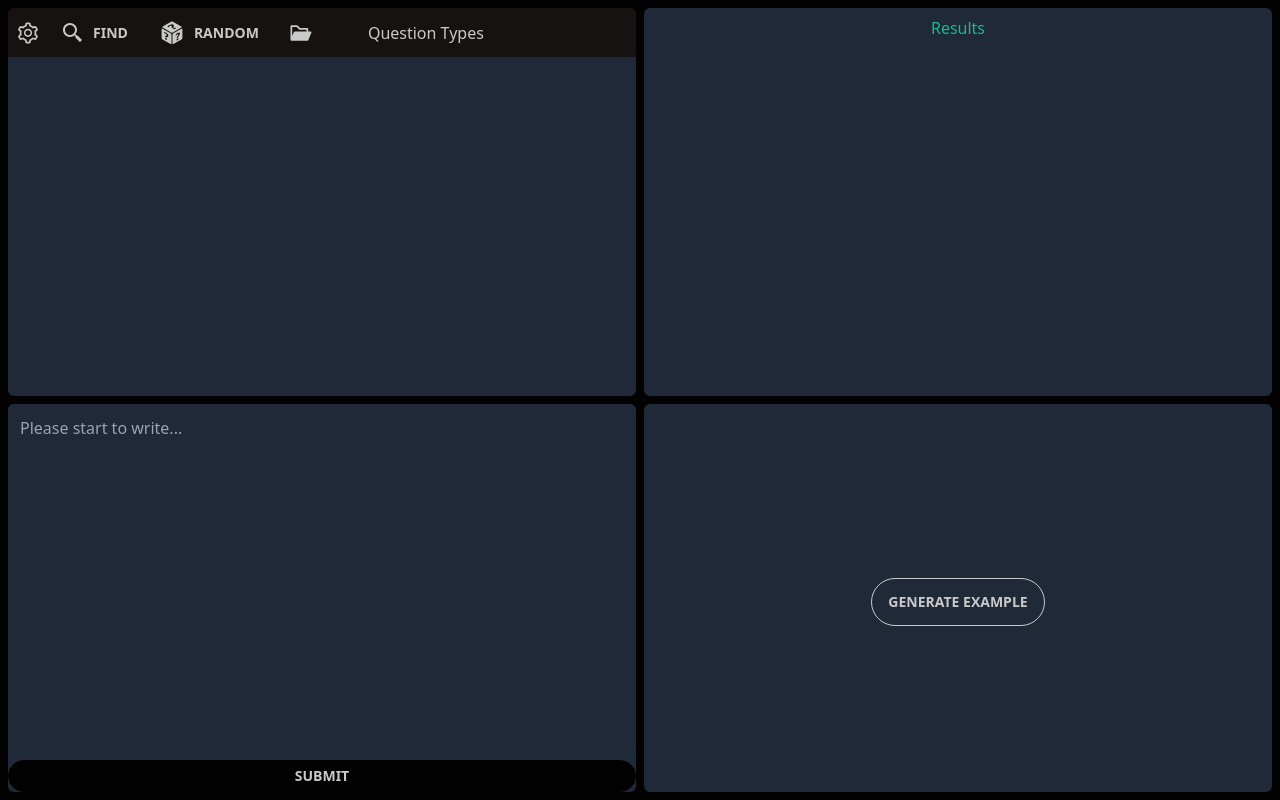
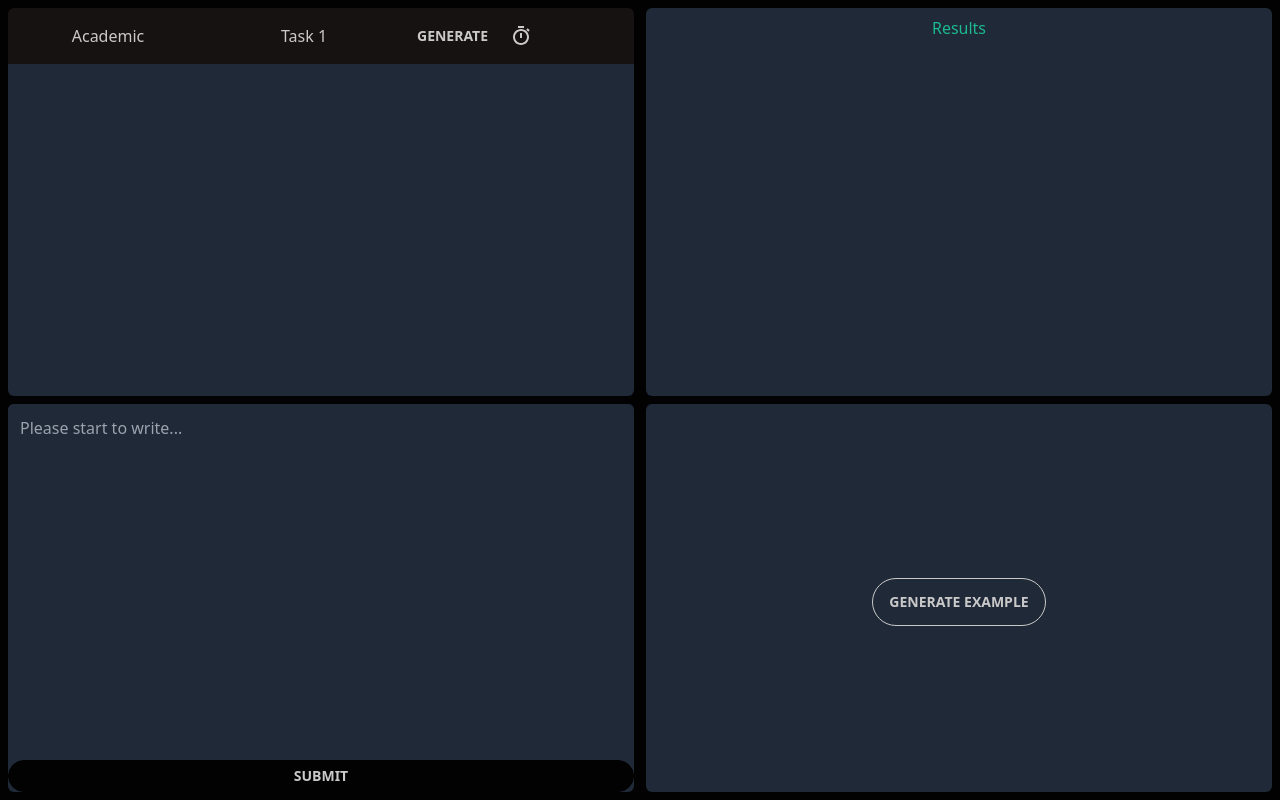
Before and after one commit to ragoncatalyst/ragonchat, a Next.js app: page / in a window 1280 px wide. Built offline with nearby package versions, Linux system fonts and the light colour scheme.

Commit message:
feat: support question generation

```diff
--- a/package.json
+++ b/package.json
@@ -21,6 +21,8 @@
     "react": "18.2.0",
     "react-dom": "18.2.0",
     "react-icons": "^4.10.1",
+    "react-markdown": "^8.0.7",
+    "remark-gfm": "^3.0.1",
     "tailwindcss": "3.3.3",
     "typescript": "5.1.6"
   },
--- a/src/pages/index.tsx
+++ b/src/pages/index.tsx
@@ -1,8 +1,6 @@
 import { BiAccessibility } from 'react-icons/bi';
 import { CiBrightnessUp } from 'react-icons/ci';
 import { BiSearchAlt2 } from 'react-icons/bi';
-import { Popover } from '@headlessui/react';
-import { useState } from 'react';
 import { GiPerspectiveDiceSixFacesRandom } from 'react-icons/gi';
 import { FaQuestionCircle } from 'react-icons/fa';
 import { VscGraph } from 'react-icons/vsc';
@@ -10,6 +8,17 @@ import { LiaMapMarkedAltSolid } from 'react-icons/lia';
 import { BiConversation } from 'react-icons/bi';
 import { AiFillFolderOpen } from 'react-icons/ai';
 import { AiOutlineSetting } from 'react-icons/ai';
+import { TbReportSearch } from 'react-icons/tb'
+import { BiStopwatch } from 'react-icons/bi';
+import { MdHistory } from 'react-icons/md';
+import { HiOutlineAcademicCap } from 'react-icons/hi';
+import Markdown from 'react-markdown';
+import gfm from 'remark-gfm';
+
+import { Popover } from '@headlessui/react';
+import { Dialog } from '@headlessui/react';
+
+import { useState } from 'react';
 
 
 
@@ -24,31 +33,36 @@ const people = [
   { id: "5", icon: BiSearchAlt2, name: 'Katelyn Rohan', unavailable: false },
 ]
 
-const settings = [
-  { id: "1", icon: VscGraph, name: 'Statistic Analysis', unavailable: false },
-  { id: "2", icon: LiaMapMarkedAltSolid, name: 'Map Introduction', unavailable: false },
-  { id: "3", icon: BiConversation, name: 'Discussion', unavailable: false },
-  { id: "4", icon: CiBrightnessUp, name: 'Benedict Kessler', unavailable: true },
-  { id: "5", icon: BiSearchAlt2, name: 'Katelyn Rohan', unavailable: false },
+const ag = [
+  { id: "a", icon: VscGraph, name: 'Academic', unavailable: false },
+  { id: "g", icon: LiaMapMarkedAltSolid, name: 'General Training', unavailable: false },
+]
+
+const tasks = [
+  { id: "1", icon: VscGraph, name: 'Task 1', unavailable: false },
+  { id: "2", icon: LiaMapMarkedAltSolid, name: 'Task 2', unavailable: false },
 ]
 
 
 
 
 
-
-
-export default function Flex() {
+export default function Page() {
   const [selectedPerson, setSelectedPerson] = useState(people[0])
   const [question, setQuestion] = useState('');
   const [answer, setAnswer] = useState('');
   const [result, setResult] = useState('');
   const [example, setExample] = useState('');
   const [generatingExample, setGeneratingExample] = useState(false);
+  const [category, setCategory] = useState('a');
+  const [task, setTask] = useState('1');
+  const [generatingQuestion, setGeneratingQuestion] = useState(false);
+
 
   const onButtonSettings = () => {
-    console.log('ButtonSettings clicked.');
+    console.log('ButtonSettings clicked.')
   };
+
 
   const onButton1 = () => {
     console.log('Button1 clicked.');
@@ -59,6 +73,10 @@ export default function Flex() {
   const onButton3 = () => {
     console.log('Button3 clicked.');
   };
+
+  const onButtonTime = () => {
+    console.log('Time Set.')
+  }
 
   const onSubmit = async () => {
     console.log('Submit clicked');
@@ -85,8 +103,18 @@ export default function Flex() {
     setAnswer(e.target.value);
   }
 
-  const onLoadQuestion = async (id: string) => {
-    console.log('onLoadQuestion', id);
+  const onSelectCategory = (id: string) => {
+    console.log('onSelectCategory', id);
+    setCategory(id);
+  }
+
+  const onSelectTask = (id: string) => {
+    console.log('onSelectTask', id);
+    setTask(id);
+  }
+
+  const onLoadSettings = async (id: string) => {
+    console.log('onLoadSettings', id);
     try {
       const response = await fetch(`/questions/${id}.html`);
       const html = await response.text();
@@ -96,6 +124,7 @@ export default function Flex() {
       console.error('Error fetching HTML:', error);
     }
   }
+
 
   const onExample = async () => {
     console.log('Example clicked');
@@ -124,57 +153,155 @@ export default function Flex() {
     }
   };
 
+  const onGenerate = async () => {
+    console.log('onGenerate');
+    const testName = ag.find(item => item.id === category)?.name || 'Academic';
+    const prompt = `
+    Please act as a professional IELTS examiner and design an original IELTS ${testName} writing task ${task}.
+
+    Please give out the question in the same format of IELTS testing, no extra explanations such as "Sure, here is ...".
+
+    If your question contains table, convert the table to GFM format (GitHub Favored Markdown).
+
+    Do not include testing topics involve charts or pictures as you are not able to provide multimedia information.
+
+    Do not repeat your last provided writing task as follows:
+
+    ${question}
+    `;
+    console.log('prompt', prompt);
+    setGeneratingQuestion(true);
+    try {
+      const response = await fetch('https://chatapi.lyu.ai/api/chat',
+        {
+          method: 'POST',
+          headers: {
+            'Content-Type': 'application/json'
+          },
+          body: JSON.stringify({
+            text: prompt
+          })
+        });
+      const res = await response.json();
+      console.log('question', res.text);
+      setQuestion(res.text);
+    } catch (error) {
+      console.error('Error fetching HTML:', error);
+    }
+    setGeneratingQuestion(false);
+  };
 
 
 
 
   return (
-    <div className="flex w-full items-center h-screen bg-base-200 gap-2 p-2">
-      <div className="left-pane flex flex-col w-1/2 h-full gap-2">
-        <div className="flex flex-col w-full h-1/2">
-          <div className="text-base-content bg-base-100 w-full flex items-center h-14 rounded-t-md p-1 gap-1">
+    <div className="flex flex-col md:flex-row w-full items-center h-screen min-h-screen bg-base-200 gap-3 p-2">
 
-            <button onClick={onButtonSettings} className="btn btn-circle btn-sm btn-ghost">
-              <AiOutlineSetting className="w-6 h-6" />
-            </button>
+      {/* <div className="sidebar flex w-10 h-full">
+        <div className="text-base-content bg-gray-800 flex flex-col h-full rounded-md p-1 gap-2">
 
-            <button onClick={onButton1} className="btn btn-sm btn-sm btn-ghost">
-              <BiSearchAlt2 className="w-6 h-6" />Find
-            </button>
+          <Popover className="Settings">
+            <Popover.Button className="w-9 h-9 outline-none hover:bg-slate-700 rounded-md onClick=bg-neutral p-1">
+              <AiOutlineSetting className='w-6 h-6' />
+            </Popover.Button>
+            <Popover.Panel className="absolute z-60">
+              <div className="flex flex-col bg-base-100 gap-2 rounded-md shadow">
+                {settings.map(({ id, icon: Icon, name }) => (
+                  <div key={id} className="hover:bg-neutral-focus p-2 gap-2 flex items-center" onClick={() => onLoadSettings(id)}>
+                    <Icon className="w-5 h-5" />
+                    {name}
+                  </div>
+                ))}
+              </div>
+              <div className='text-base-content w-full h-full'></div>
+
+              <img src="/solutions.jpg" alt="" />
+            </Popover.Panel>
+          </Popover>
+
+          <button onClick={onButtonTime} className="btn btn-sm btn-circle items-center btn-ghost">
+            <MdHistory className="w-6 h-6" />
+          </button>
+
+          <button onClick={onButton1} className="btn btn-sm btn-circle btn-ghost">
+            <BiSearchAlt2 className="w-6 h-6" />
+          </button>
 
 
-            <button onClick={onButton2} className="btn btn-sm btn-sm items-center btn-ghost">
-              <GiPerspectiveDiceSixFacesRandom className="w-7 h-7" />Random
-            </button>
+          <button onClick={onButton2} className="btn btn-sm btn-circle items-center btn-ghost">
+            <GiPerspectiveDiceSixFacesRandom className="w-7 h-7" />
+          </button>
 
-            <button onClick={onButton3} className="btn btn-sm btn-sm btn-ghost items-center">
-              <AiFillFolderOpen className="w-6 h-6" />
-            </button>
+          <button onClick={onButton3} className="btn btn-sm btn-circle items-center btn-ghost">
+            <BiStopwatch className="w-6 h-6" />
+          </button>
+        </div>
 
+      </div> */}
 
+      <div className="left-pane flex flex-col w-full lg:w-1/2 h-full gap-2">
+        <div className="flex flex-col w-full h-1/2">
+          <div className="text-base-content flex-0 bg-base-100 w-full flex items-center h-14 rounded-t-md p-1 gap-1">
             <Popover className="relative">
-              <Popover.Button className="w-48 h-9 outline-none hover:bg-neutral-focus rounded-md onClick=bg-neutral">Question Types</Popover.Button>
+              <Popover.Button className="w-48 h-9 outline-none hover:bg-neutral-focus rounded-md onClick=bg-neutral">
+                {ag.find(item => item.id === category)?.name || 'Not found'}
+              </Popover.Button>
 
-
-              <Popover.Panel className="absolute z-60 w-full">
+              <Popover.Panel className="absolute z-50 w-full">
                 <div className="flex flex-col bg-base-100 gap-2 rounded-md shadow">
-                  {people.map(({ id, icon: Icon, name }) => (
-                    <div key={id} className="hover:bg-neutral-focus p-2 gap-2 flex items-center" onClick={() => onLoadQuestion(id)}>
+                  {ag.map(({ id, icon: Icon, name }) => (
+                    <div key={id} className="hover:bg-neutral-focus p-2 gap-2 flex items-center" onClick={() => onSelectCategory(id)}>
                       <Icon className="w-5 h-5" />
                       {name}
                     </div>
                   ))}
                 </div>
-                <div className='text-base-content w-full h-[82%]'> </div>
+                <div className='text-base-content w-full h-full'></div>
 
 
-                <img src="/solutions.jpg" alt="" />
+
               </Popover.Panel>
             </Popover>
 
+            <Popover className="relative">
+              <Popover.Button className="w-48 h-9 outline-none hover:bg-neutral-focus rounded-md onClick=bg-neutral">
+                {tasks.find(item => item.id === task)?.name || 'Not found'}
+              </Popover.Button>
+              <Popover.Panel className="absolute z-50 w-full">
+                <div className="flex flex-col bg-base-100 gap-2 rounded-md shadow">
+                  {tasks.map(({ id, icon: Icon, name }) => (
+                    <div key={id} className="hover:bg-neutral-focus p-2 gap-2 flex items-center" onClick={() => onSelectTask(id)}>
+                      <Icon className="w-5 h-5" />
+                      {name}
+                    </div>
+                  ))}
+                </div>
+                <div className='text-base-content w-full h-full'></div>
+              </Popover.Panel>
+            </Popover>
+
+            <button onClick={onGenerate} className="btn btn-sm items-center btn-ghost">
+              {question ? 'Regenerate' : 'Generate'}
+            </button>
+
+            <button onClick={onButtonTime} className="btn btn-sm btn-circle items-center btn-ghost">
+              <BiStopwatch className="w-6 h-6" />
+            </button>
           </div>
-          <div className="bg-gray-800 w-full h-full rounded-b-md text-gray-300 p-4 overflow-y-auto" dangerouslySetInnerHTML={{ __html: question }}>
+
+
+          <div className="bg-gray-800 w-full flex-1 rounded-b-md text-gray-300">
+            <div className="relative w-full h-full">
+              <div className="w-full h-full overflow-y-auto">
+                <Markdown remarkPlugins={[gfm]} className="markdown-container p-4">{question}</Markdown>
+              </div>
+              {generatingQuestion &&
+                <div className="absolute inset-0 flex items-center justify-center bg-accent/20">
+                  <div className="text-primary loading loading-spinner" />
+                </div>}
+            </div>
           </div>
+
         </div>
 
         <div className="flex flex-col w-full h-1/2 bg-gray-800 gap-2 rounded-md">
@@ -183,15 +310,15 @@ export default function Flex() {
         </div>
 
       </div>
-      <div className="right-pane flex  flex-col w-1/2 h-full gap-2">
+      <div className="right-pane flex  flex-col w-full lg:w-1/2 h-full gap-2">
         <div className="flex bg-gray-800 w-full h-1/2 rounded-md text-secondary justify-center overflow-y-auto p-2">{result || 'Results'}</div>
         <div className="flex flex-col bg-gray-800 w-full h-1/2 rounded-md text-base-content justify-center items-center p-2 gap-2 overflow-y-auto">
-          <div>{example}</div>
+          <div><Markdown remarkPlugins={[gfm]} children={example} /></div>
           <button onClick={onExample} className="btn btn-outline btn-glass">
             {generatingExample && <div className="loading loading-spinner loading-sm" />}
             Generate Example</button>
         </div>
       </div>
-    </div>
+    </div >
   );
 }
--- a/src/styles/globals.css
+++ b/src/styles/globals.css
@@ -23,3 +23,190 @@ body {
       transparent,
       rgb(var(--background-end-rgb))) rgb(var(--background-start-rgb));
 }
+
+.container {
+  display: flex;
+  justify-content: center;
+  align-items: center;
+  height: 100vh;
+  width: 100vw;
+  background-color: lightgray;
+}
+
+.chat-container {
+  background-color: #f1f1f1;
+  padding: 20px;
+  border-radius: 8px;
+  box-shadow: 0 0 10px rgba(0, 0, 0, 0.1);
+  display: flex;
+  height: 90%;
+  width: 100%;
+  margin: 5px;
+}
+
+.conversations-list {
+  flex-basis: 25%;
+  padding-right: 20px;
+}
+
+.conversation-item {
+  padding: 10px;
+  margin-bottom: 10px;
+  border-radius: 4px;
+  cursor: pointer;
+  background-color: #1d4167;
+  /* Change the background color */
+  color: #ffffff;
+  /* Change the text color */
+}
+
+.conversation-item:hover {
+  background-color: #415265;
+  /* Change the hover background color */
+}
+
+
+.conversation-item.active {
+  background-color: #007bff;
+  color: #ffffff;
+}
+
+.chat-area {
+  flex-grow: 1;
+  display: flex;
+  flex-direction: column;
+}
+
+.chat-history {
+  flex-grow: 1;
+  overflow-y: auto;
+  background-color: #ffffff;
+  border-radius: 4px;
+  border-color: #ccc;
+  border-width: 1px
+}
+
+.chat-message {
+  background-color: #ffffff;
+  padding: 10px;
+  margin-bottom: 10px;
+  border-radius: 4px;
+  box-shadow: 0 0 5px rgba(0, 0, 0, 0.1);
+}
+
+.user-message {
+  background-color: #2f4f71;
+  color: #ffffff;
+}
+
+.bot-message {
+  background-color: #f1f1f1;
+  color: #000000;
+}
+
+.chat-input-container {
+  display: flex;
+  flex-direction: column;
+  align-items: center;
+  margin-top: 8px;
+  height: 50%;
+  gap: 4px;
+}
+
+.chat-input {
+  flex-grow: 1;
+  padding: 8px;
+  width: 100%;
+  border-radius: 4px;
+  border: 1px solid #ccc;
+  color: #000000;
+  /* Add this line */
+}
+
+
+.chat-button {
+  padding: 10px 20px;
+  width: 100%;
+  background-color: #5c738c;
+  color: #ffffff;
+  border: none;
+  border-radius: 4px;
+  cursor: pointer;
+}
+
+/* Style for the container of the markdown content */
+.markdown-container {
+  font-family: Arial, sans-serif;
+  font-size: 16px;
+  line-height: 1.5;
+}
+
+/* Style for headings */
+.markdown-container h1,
+.markdown-container h2,
+.markdown-container h3,
+.markdown-container h4,
+.markdown-container h5,
+.markdown-container h6 {
+  margin: 1em 0;
+}
+
+/* Style for paragraphs */
+.markdown-container p {
+  margin: 0 0 1.5em;
+}
+
+/* Style for unordered lists */
+.markdown-container ul {
+  margin: 0 0 1em;
+  padding-left: 1.5em;
+}
+
+/* Style for list items */
+.markdown-container li {
+  margin: 0.5em 0;
+  list-style-type: disc;
+}
+
+/* Style for ordered lists */
+.markdown-container ol {
+  margin: 0 0 1em;
+  padding-left: 1.5em;
+}
+
+/* Style for table container */
+.markdown-container table {
+  border-collapse: collapse;
+  width: 100%;
+}
+
+/* Style for table headers */
+.markdown-container th {
+  border: 1px solid #ddd;
+  padding: 8px;
+  background-color: #f2f2f2;
+}
+
+/* Style for table cells */
+.markdown-container td {
+  border: 1px solid #ddd;
+  padding: 8px;
+}
+
+/* Style for code blocks */
+.markdown-container pre {
+  padding: 1em;
+  overflow-x: auto;
+}
+
+/* Style for inline code */
+.markdown-container code {
+  padding: 0.2em 0.4em;
+  font-family: Consolas, monospace;
+}
+
+/* Style for links */
+.markdown-container a {
+  color: #007bff;
+  text-decoration: none;
+}
```
Also changed, not shown: src/pages/chat.module.css (deleted, +0 -105 lines), 1 other file (tests, documents, lock files or other folders).
